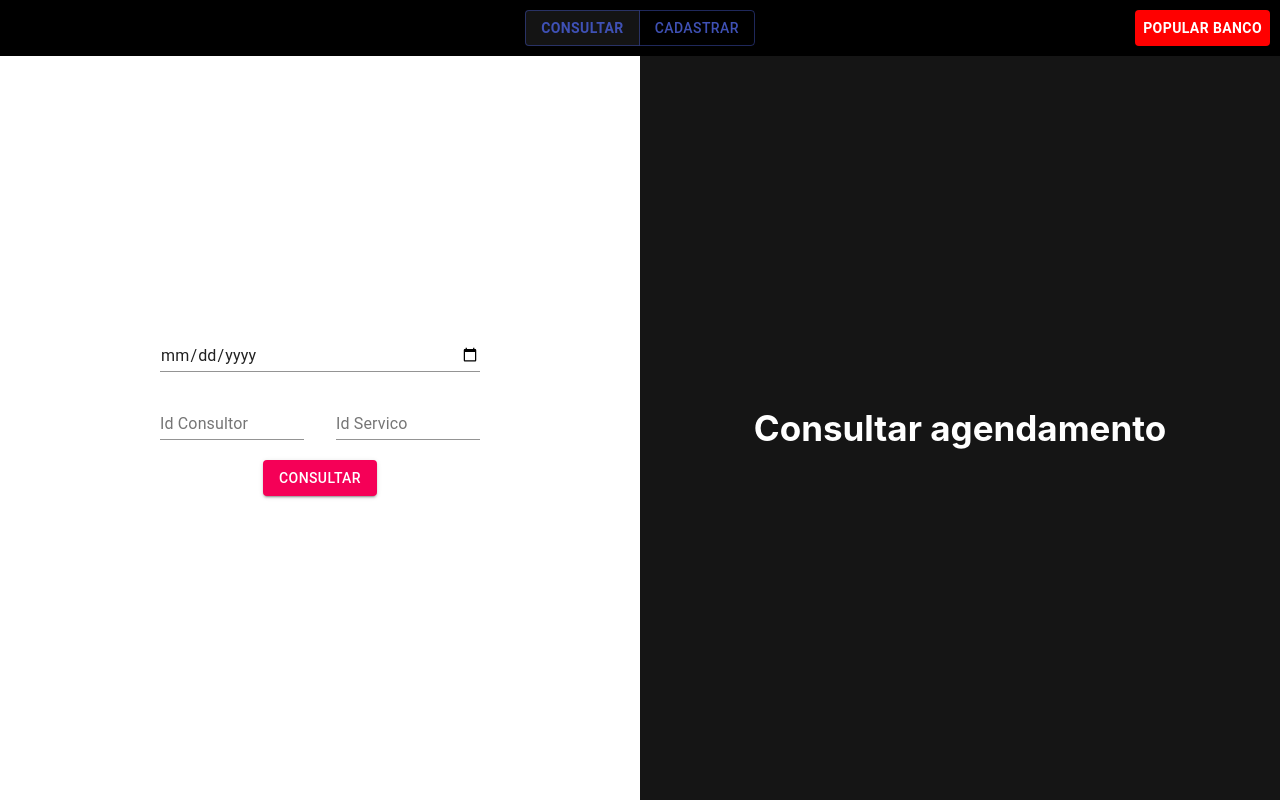
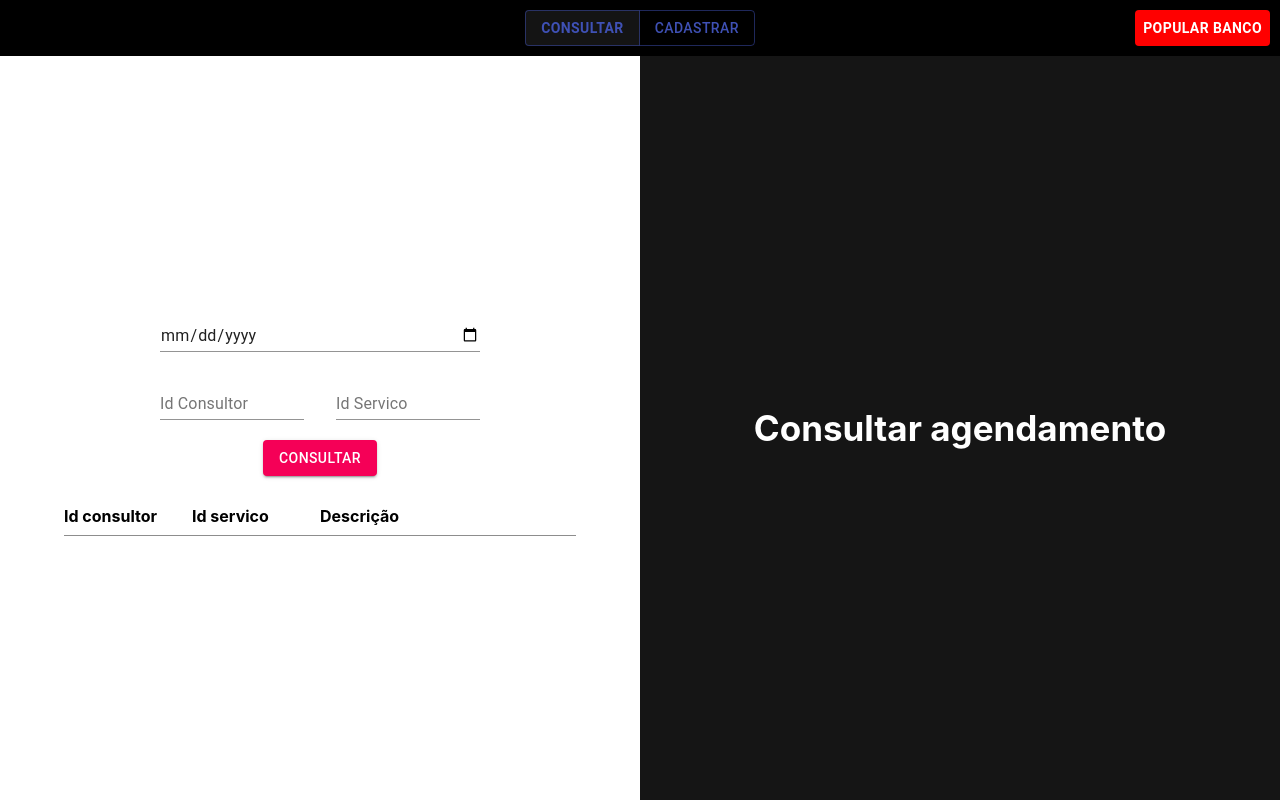
Before and after one commit to samenc99/teste-4linux-front, a React (Create React App) app in the folder project/: page / in a window 1280 px wide. Both pictures are taken after a click on the button "CONSULTAR". Built offline with nearby package versions, Linux system fonts and the light colour scheme.

Commit message:
Header com descrição da tabela

```diff
--- a/project/src/pages/GetSchedule/GetSchedule.jsx
+++ b/project/src/pages/GetSchedule/GetSchedule.jsx
@@ -49,7 +49,7 @@ export default function GetSchedule({active, setActive}){
         <Div>
           <IdP>{s.idConsultor}</IdP>
           <IdP>{s.idServico}</IdP>
-          <Description>{s.emailCliente}</Description>
+          <Description>{s.descricao}</Description>
         </Div>
       )
     })
@@ -92,7 +92,14 @@ export default function GetSchedule({active, setActive}){
             {loading?
               <CircularProgress/>
               :
-              renderSchedules()
+              <>
+                <Div>
+                  <IdP><b>Id consultor</b></IdP>
+                  <IdP><b>Id servico</b></IdP>
+                  <Description><b>Descrição</b></Description>
+                </Div>
+                {renderSchedules()}
+              </>
             }
           </>
           :
```
